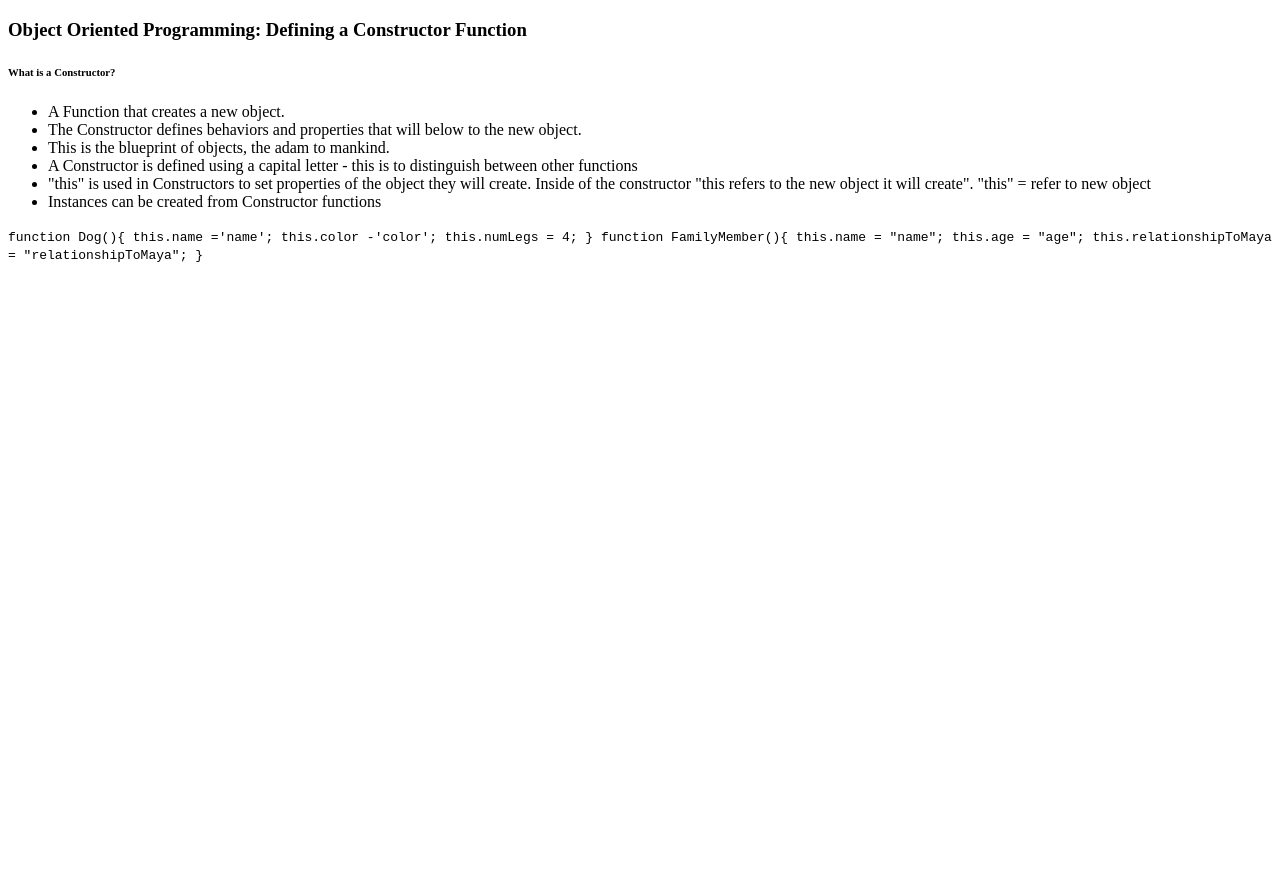
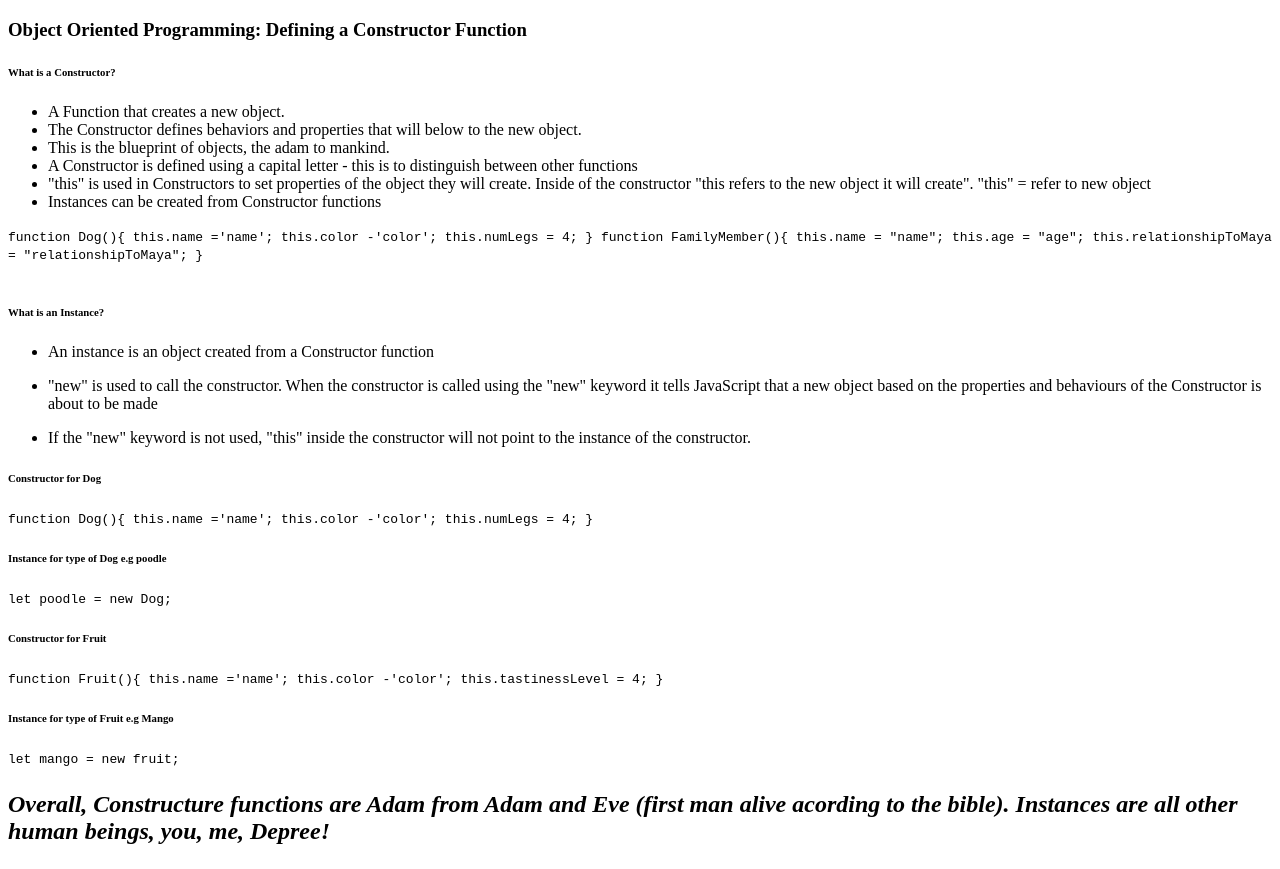
Before and after one commit to DontBugMie/Free-Code-Camp---JavaScript-Algorithms-and-Data-Sctructures-Certificate, a plain HTML site: page index.html in a window 1280 px wide. Shown: the part 61-930 px from the top of the page. Before the commit the page ends 800 px from the top, so only its background shows below. Drawn offline with Linux system fonts and the light colour scheme.

Commit message:
Constructures

```diff
--- a/index.html
+++ b/index.html
@@ -12,7 +12,7 @@
     <h3> Object Oriented Programming: Defining a Constructor Function</h3>
 
 
-    <h6>What is a Constructor?</h6>
+    <h6>What is a <b>Constructor</b>?</h6>
 
     <ul>
     <li>
@@ -47,16 +47,54 @@
         this.relationshipToMaya = "relationshipToMaya";
     }
 </code>
+<br>
+<br>
+<h6>What is an <b>Instance</b>?</h6>
+
+
+<ul>
+    <li>
+        An instance is an object created from a Constructor function <br>
+    </li>
+    <li>
+       <p>"new" is used to call the constructor. When the constructor is called using the "new" keyword it tells JavaScript that a new object based on the properties and behaviours of the Constructor is about to be made </p>
+    </li>
+    <li>
+        If the "new" keyword is not used, "this" inside the constructor will not point to the instance of the constructor.
+    </li>
+
+</ul>
+
+<h6>Constructor for Dog</h6>
+<code>
+    function Dog(){
+        this.name ='name';
+        this.color -'color';
+        this.numLegs = 4;
+    }
+</code>
+<h6>Instance for type of Dog e.g poodle</h6>
+<code>
+    let poodle = new Dog;
+</code>
+
+
+<h6>Constructor for Fruit</h6>
+<code>
+    function Fruit(){
+        this.name ='name';
+        this.color -'color';
+        this.tastinessLevel = 4;
+    }
+</code>
+<h6>Instance for type of Fruit e.g Mango</h6>
+<code>
+    let mango = new fruit;
+</code>
 
 
 
-
-
-
-
-
-
-
+<h2><p><i>Overall, Constructure functions are Adam from Adam and Eve (first man alive acording to the bible). Instances are all other human beings, you, me, Depree!</i></p> </h2>
 
 
 
```
